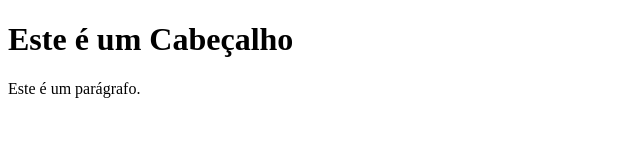
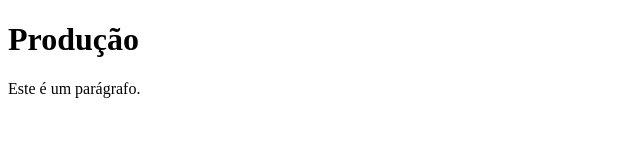
Before and after one commit to AdemarTCFilho/delivery, a plain HTML site: page index.html in a window 1280 px wide. Shown: the whole page, without its empty margins (0-640 px from the left). Drawn offline with Linux system fonts and the light colour scheme.

Commit message:
Correção

```diff
--- a/index.html
+++ b/index.html
@@ -1,12 +1,13 @@
 <!DOCTYPE html>
 <html>
 <head>
-<title>Título da Página</title>
+    <meta http-equiv="Content-Type" content="text/html; charset=utf-8" />
+    <title>Produção</title>
 </head>
 <body>
 
-<h1>Este é um Cabeçalho</h1>
-<p>Este é um parágrafo.</p>
+    <h1>Produção</h1>
+    <p>Este é um parágrafo.</p>
 
 </body>
 </html>
```
